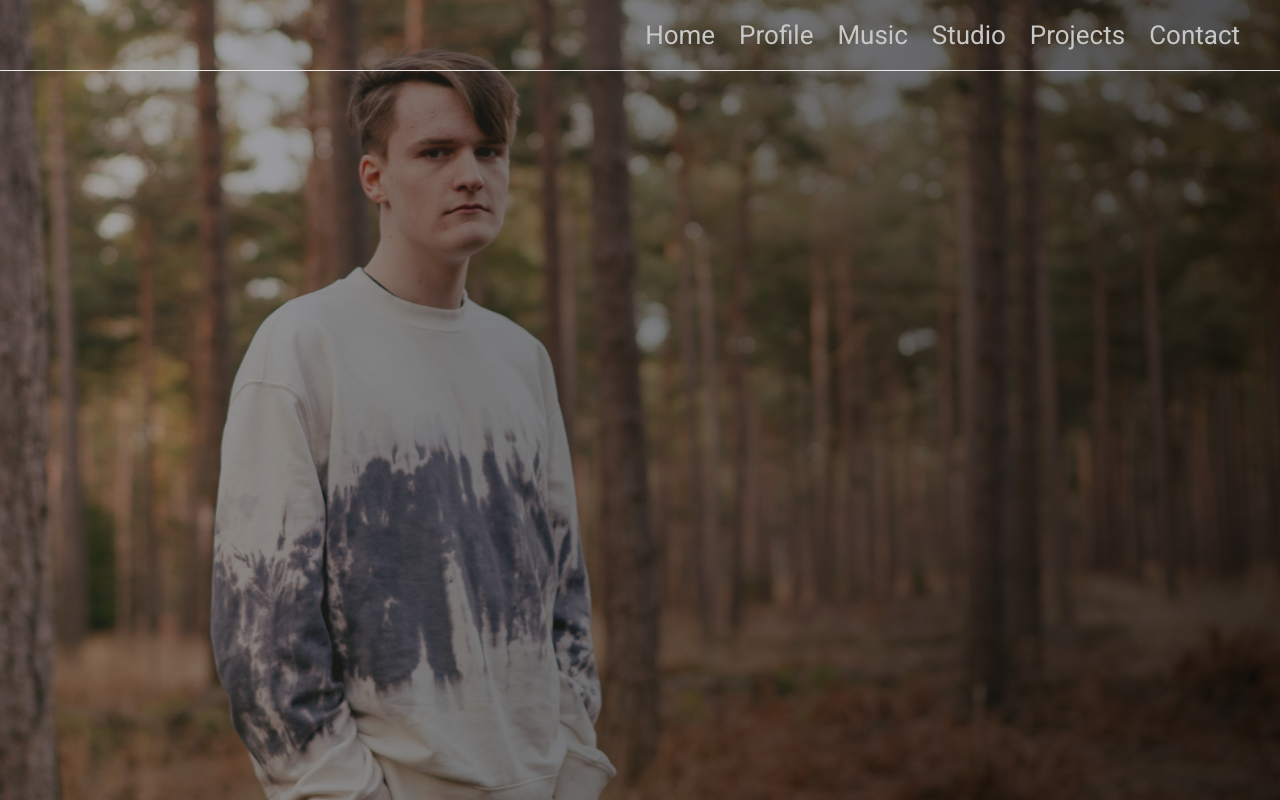
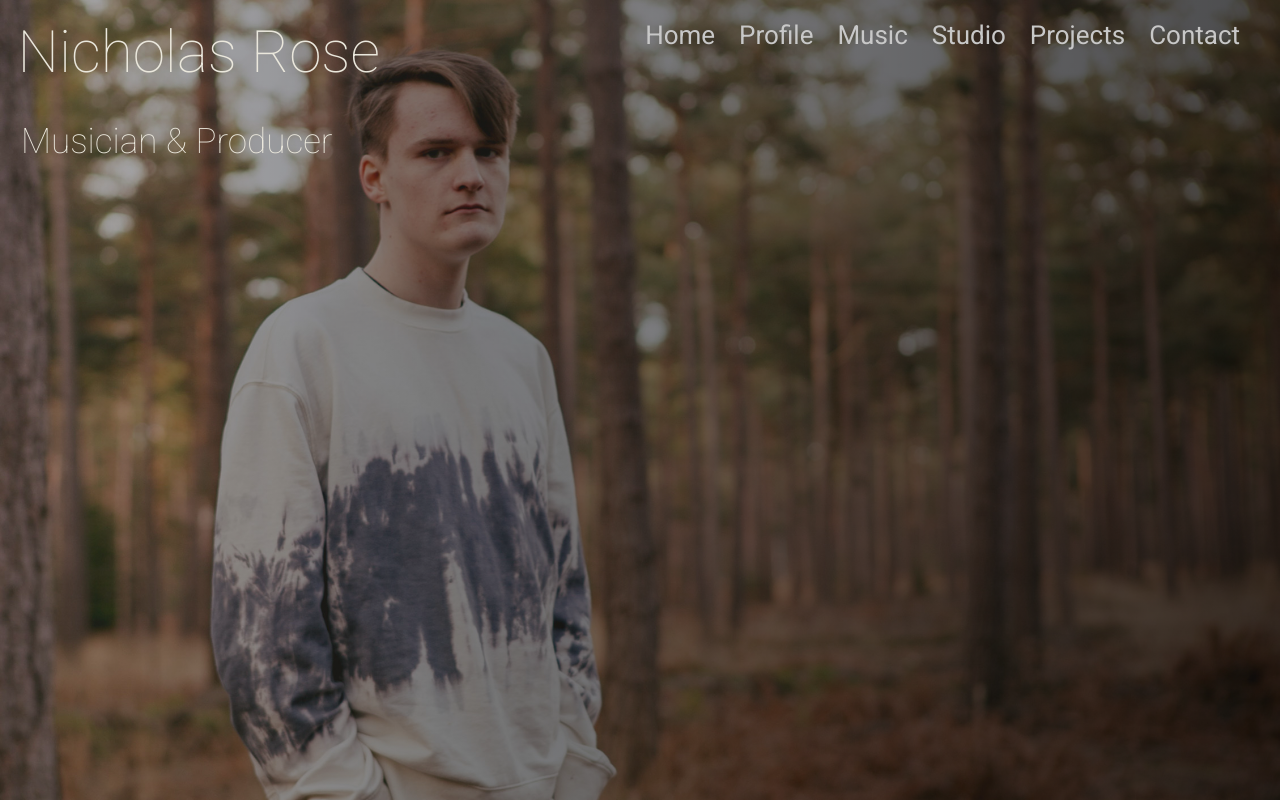
Before and after one commit to danrose9/yarnak, a plain HTML site: page index.html in a window 1280 px wide. Drawn offline with Linux system fonts and the light colour scheme.

Commit message:
added title

```diff
--- a/css/style.css
+++ b/css/style.css
@@ -5,6 +5,7 @@ body {
     height: 100%;
     width: 100%;
     margin: 0;
+
 }
 
 html {
@@ -15,19 +16,41 @@ html {
 
 }
 
+body {
+    display: flex;
+}
+
 /* header {
     display: flex;
     justify-content: space-between;
     align-items: center;
 } */
 
+.page-title {
+    font-size: 50px;
+    color: #EAE7DC;
+    flex: 1;
+}
+
+.page-title h3 {
+    font-weight: 200;
+    padding: 0.2em;
+    margin: 0.1em;
+}
+
+.page-title p {
+    font-weight: 100;
+    font-size: 0.7em;
+    padding: 0.5em;
+    margin: 0.1em;
+}
 
 .nav {
-    border-bottom: 1px solid #EAEAEB;
+    /* border-bottom: 1px solid #EAEAEB; */
     text-align: right;
     height: 70px;
     line-height: 70px;
-
+    flex: 2;
 }
 
 .menu {
@@ -87,7 +110,7 @@ footer {
     color: #c6a793;
 }
 
-@media only screen and (max-width: 760px) {
+@media only screen and (max-width: 970px) {
     html {
         background-position: center;
     }
@@ -105,7 +128,7 @@ footer {
 
     .menu a {
         display: block;
-        border-bottom: 1px solid #EAEAEB;
+        /* border-bottom: 1px solid #EAEAEB; */
         margin: 0;
 
     }
--- a/index.html
+++ b/index.html
@@ -14,10 +14,13 @@
 </head>
 
 <body>
+    <div class="page-title">
+        <h3>Nicholas Rose</h3>
+        <p>Musician & Producer</p>
+    </div>
     <div class="nav">
-        <!-- <div class="page-title">Nicholas Rose</div> -->
         <label for="toggle">&#9776;</label>
-        <input type="checkbox" id="toggle"/>
+        <input type="checkbox" id="toggle" />
         <div class="menu">
             <a href="#">Home</a>
             <a href="#">Profile</a>
@@ -28,4 +31,5 @@
         </div>
     </div>
 </body>
+
 </html>
```
